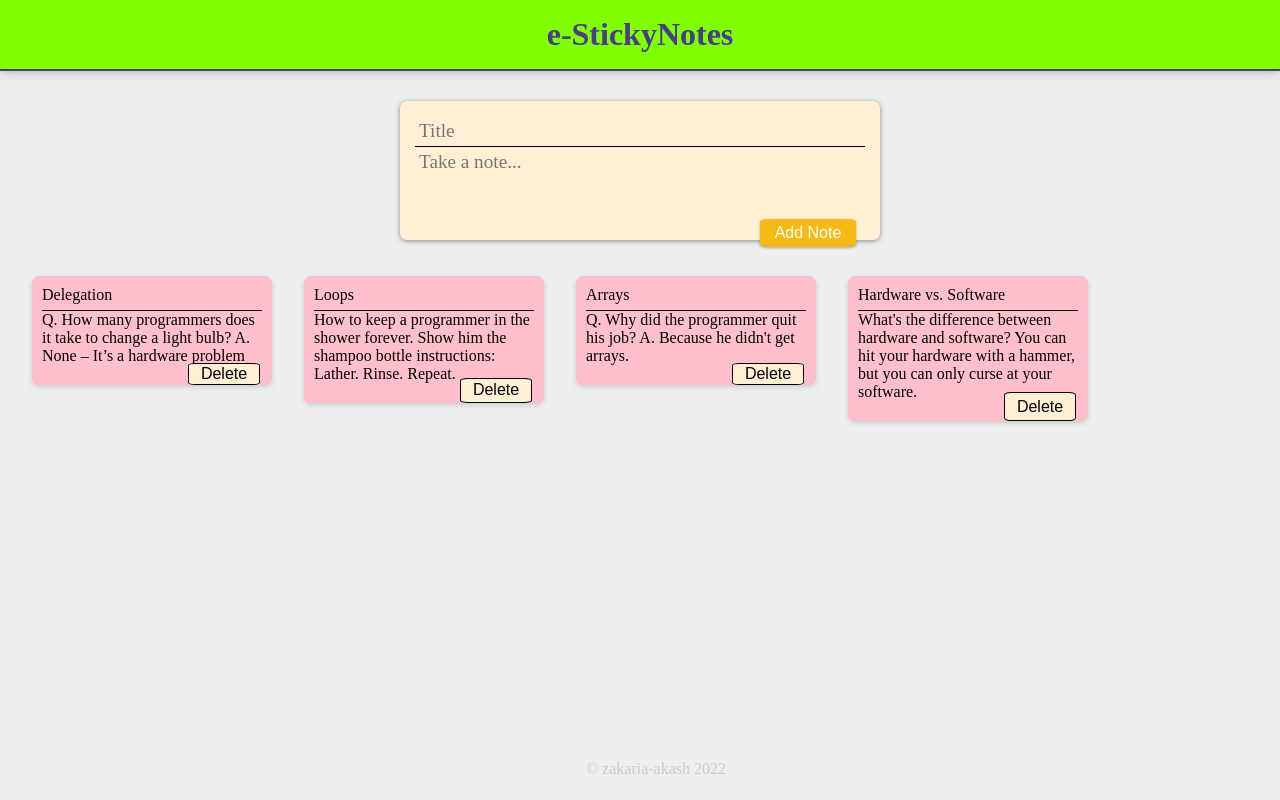
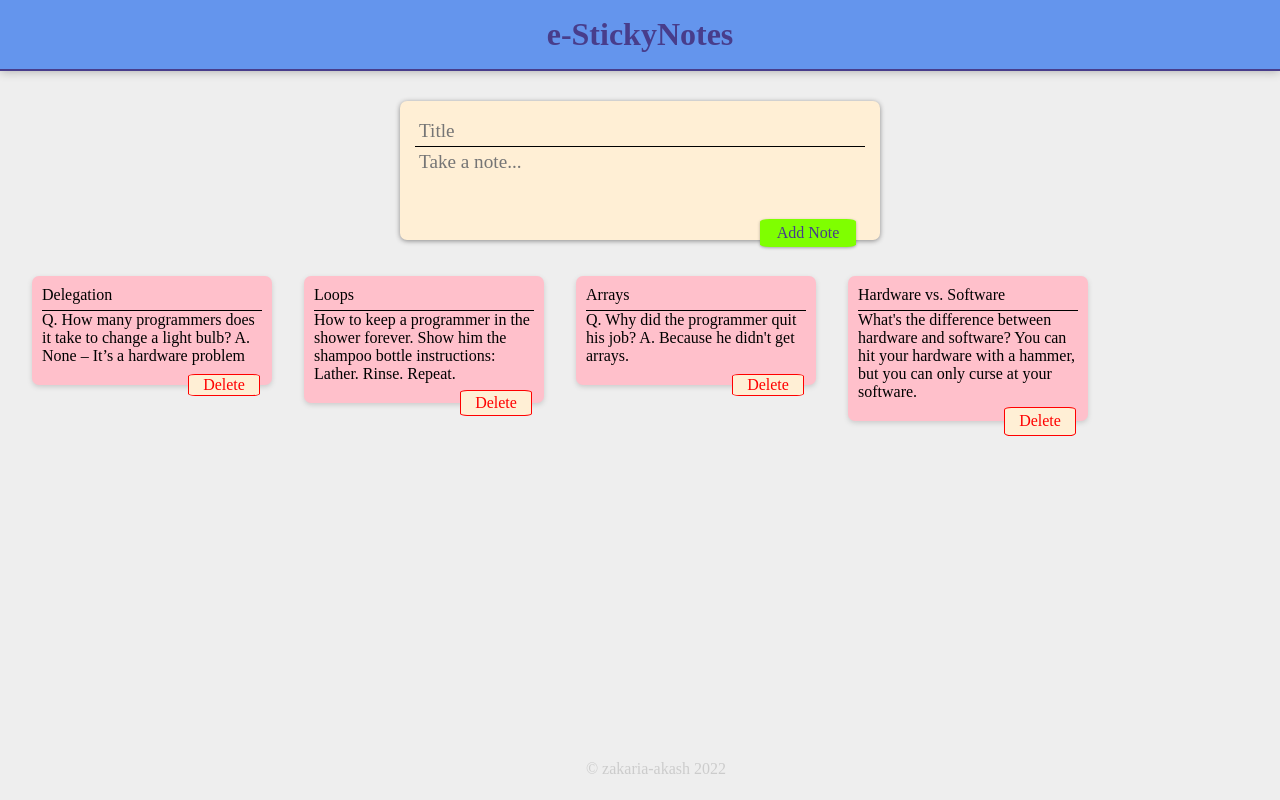
Before and after one commit to zakaria-akash/React_Code_Practice_Part_9_Sample_Keeper_App, a React (Create React App) app: page / in a window 1280 px wide. Built offline with nearby package versions, Linux system fonts and the light colour scheme; a web font is replaced by a local one.

Commit message:
modifying css properties

```diff
--- a/public/styles.css
+++ b/public/styles.css
@@ -2,10 +2,9 @@
   padding: 0;
   margin: 0;
   box-sizing: border-box;
-}
-html {
   font-family: "McLaren", cursive;
 }
+
 body {
   background: #eee;
   padding: 0 16px;
@@ -13,7 +12,7 @@ body {
 
 header {
   text-align: center;
-  background-color: chartreuse;
+  background-color: cornflowerblue;
   margin: auto -16px;
   padding: 16px 32px;
   box-shadow: 0 0 10px 0 rgba(0, 0, 0, 0.3);
@@ -25,16 +24,49 @@ header h1 {
   font-weight: bolder;
 }
 
-footer {
-  position: fixed;
-  text-align: center;
-  bottom: 0;
+form {
+  position: relative;
+  width: 480px;
+  margin: 30px auto 20px auto;
+  background: papayawhip;
+  padding: 15px;
+  border-radius: 7px;
+  box-shadow: 0 1px 5px rgb(138, 137, 137);
+}
+form input,
+form textarea {
+  background: inherit;
+  font-family: inherit;
   width: 100%;
-  height: 2.5rem;
+  padding: 4px;
+  border: none;
+  outline: none;
+  font-size: 1.2em;
+  resize: none;
 }
+form textarea {
+  border-top: 1px solid black;
+}
+form button {
+  position: absolute;
+  right: 5%;
+  bottom: -5%;
+  /* background: #f5ba13; */
+  background: chartreuse;
 
-footer p {
-  color: #ccc;
+  color: darkslateblue;
+  border: none;
+  border-radius: 10%;
+  width: 20%;
+  height: 20%;
+  box-shadow: 0 1px 3px rgba(0, 0, 0, 0.3);
+  cursor: pointer;
+  outline: none;
+  font-size: 1em;
+  font-weight: normal;
+}
+form button:hover {
+  font-weight: bolder;
 }
 .note {
   position: relative;
@@ -65,61 +97,31 @@ footer p {
 .note button {
   position: absolute;
   right: 5%;
-  bottom: 0%;
-  color: black;
-  border: none;
+  bottom: -10%;
+  color: red;
   border-radius: 10%;
   width: 30%;
   height: 20%;
   cursor: pointer;
   outline: none;
   background: papayawhip;
-  border: 1px solid black;
+  border: 1px solid red;
   font-size: 1em;
   font-weight: normal;
 }
 .note button:hover {
   background: pink;
-  color: red;
-  border: 1px solid red;
+  font-weight: bolder;
 }
 
-form {
-  position: relative;
-  width: 480px;
-  margin: 30px auto 20px auto;
-  background: papayawhip;
-  padding: 15px;
-  border-radius: 7px;
-  box-shadow: 0 1px 5px rgb(138, 137, 137);
+footer {
+  position: fixed;
+  text-align: center;
+  bottom: 0;
+  width: 100%;
+  height: 2.5rem;
 }
-form input,
-form textarea {
-  background: inherit;
-  font-family: inherit;
-  width: 100%;
-  padding: 4px;
-  border: none;
-  outline: none;
-  font-size: 1.2em;
-  resize: none;
+
+footer p {
+  color: #ccc;
 }
-form textarea {
-  border-top: 1px solid black;
-}
-form button {
-  position: absolute;
-  right: 5%;
-  bottom: -5%;
-  background: #f5ba13;
-  color: #fff;
-  border: none;
-  border-radius: 10%;
-  width: 20%;
-  height: 20%;
-  box-shadow: 0 1px 3px rgba(0, 0, 0, 0.3);
-  cursor: pointer;
-  outline: none;
-  font-size: 1em;
-  font-weight: normal;
-}
```
